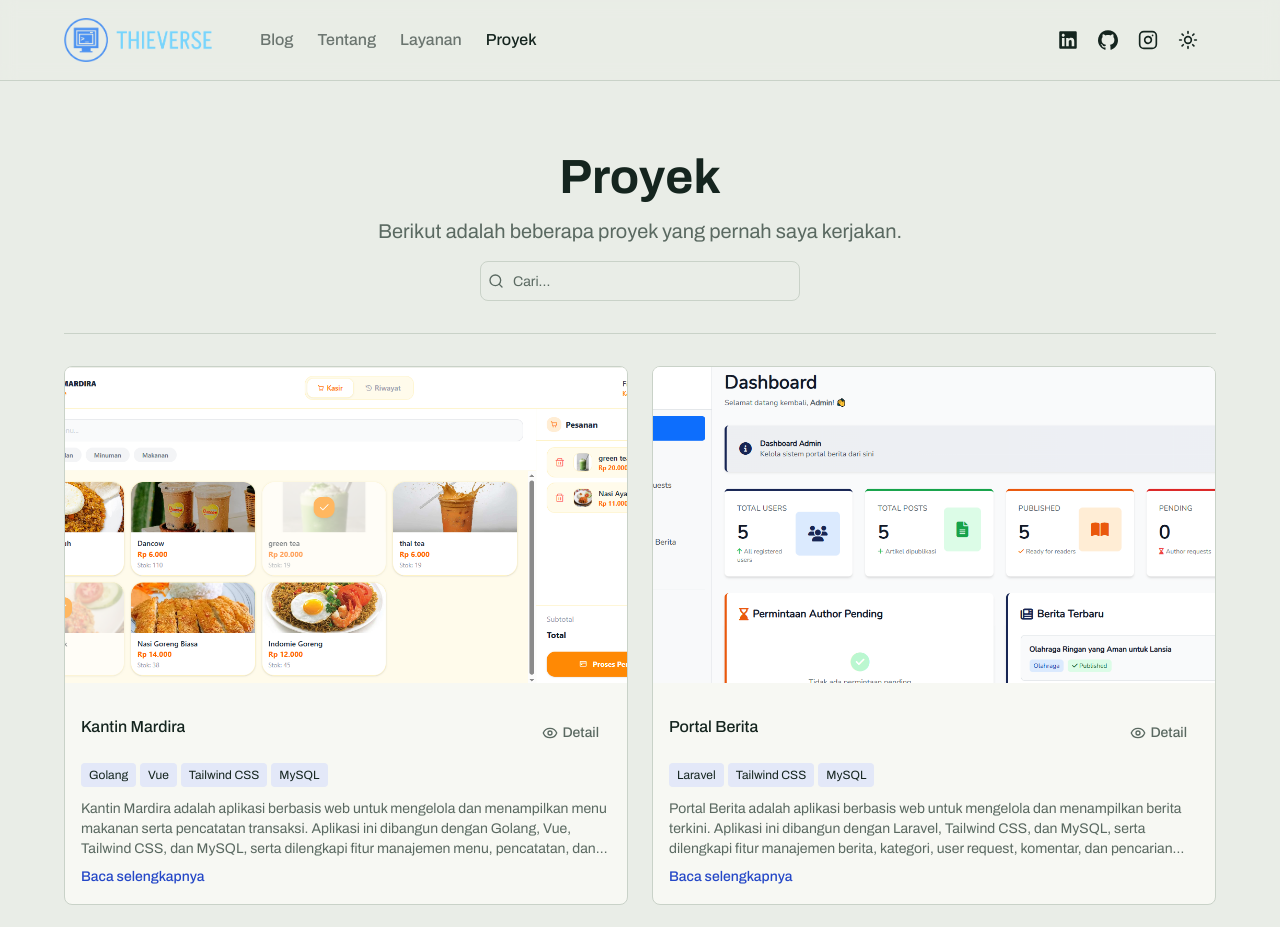
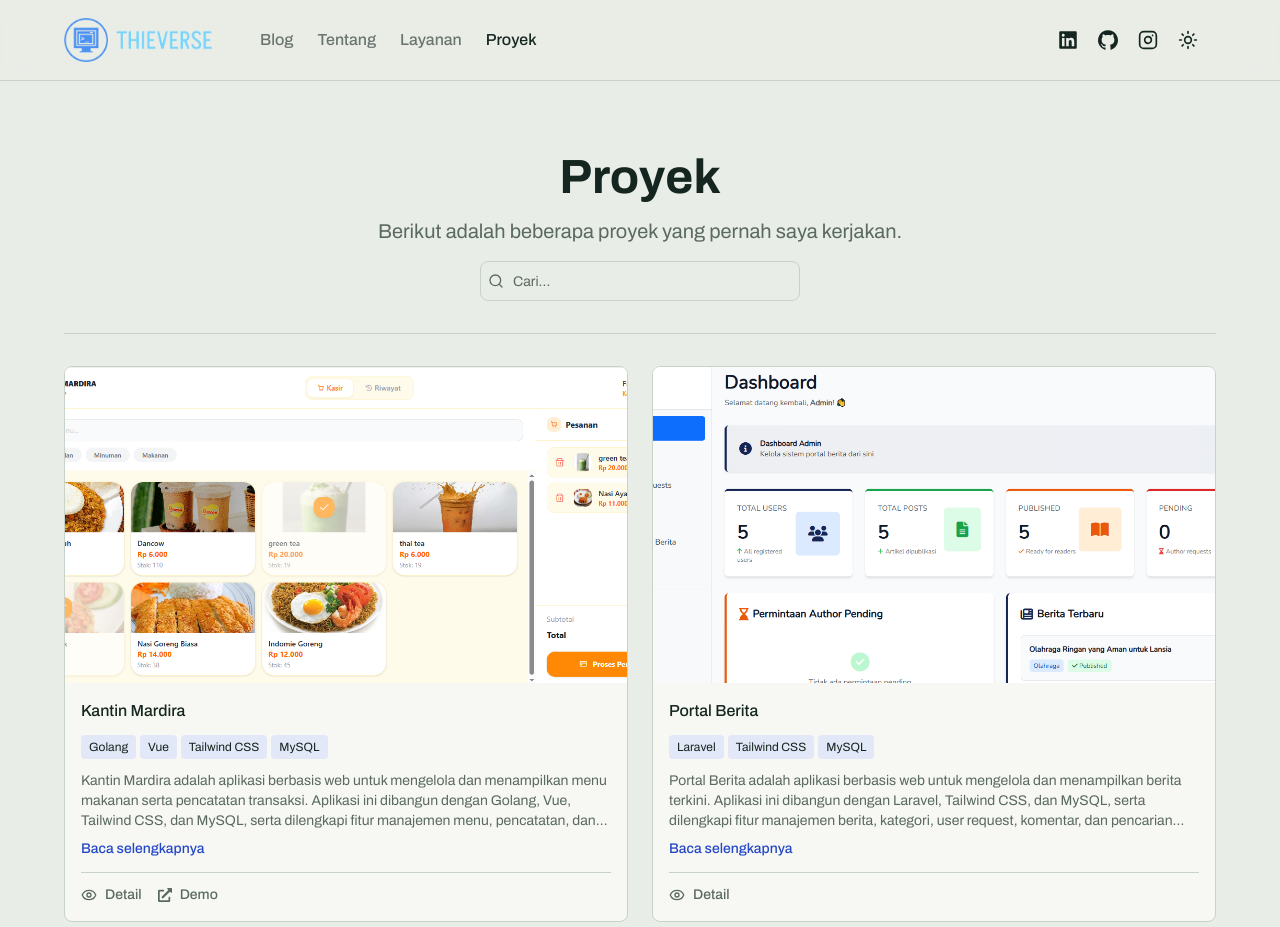
Before and after one commit to TeguhBagasM/thieverse, a Next.js app: page /projects in a window 1280 px wide. Shown: the top 927 px of the page. Built offline with nearby package versions, Linux system fonts and the light colour scheme; no server answers.

Commit message:
fix(projects): tampilkan tautan kartu proyek tanpa hover
Co-Authored-By: Claude Sonnet 5.5 <noreply@anthropic.com>

```diff
--- a/components/projects/project-item.tsx
+++ b/components/projects/project-item.tsx
@@ -3,11 +3,9 @@
 import React, { useState } from "react";
 import { FaExternalLinkAlt, FaGithub } from "react-icons/fa";
 import { cn } from "@/lib/utils";
-import CustomLink from "./custom-link";
 import { TProject } from "./_project-mock";
-import { Button } from "@/components/ui/button";
 import { CoverImage } from "@/components/ui-kit/cover-image";
-import { useRouter } from "next/navigation";
+import Link from "next/link";
 import { Eye } from "lucide-react";
 
 type ProjectItemProps = TProject;
@@ -23,95 +21,86 @@ const ProjectItem: React.FC<ProjectItemProps> = ({
   repoUrl,
 }) => {
   const [isExpanded, setIsExpanded] = useState(false);
-  const router = useRouter();
-
-  const toggleDescription = () => {
-    setIsExpanded(!isExpanded);
-  };
-
-  const handleViewDetail = () => {
-    router.push(`/projects/${id}`);
-  };
+  const detailHref = `/projects/${id}`;
+  const linkClass =
+    "inline-flex items-center gap-2 text-sm font-medium text-muted-foreground transition-colors duration-150 hover:text-primary";
 
   return (
-    <li role="listitem" className="list-none">
-      <div className="group grid gap-4 overflow-hidden rounded-lg border border-line bg-surface">
-        <CoverImage
-          src={cover}
-          alt={`${title} project screenshot`}
-          sizes="(max-width: 768px) 100vw, (max-width: 1200px) 50vw, 33vw"
-          className="rounded-none border-0"
-        >
-          <div className="absolute inset-0 flex flex-col items-center justify-center space-y-3 bg-overlay/60 opacity-0 transition-opacity duration-150 ease-in-out group-hover:opacity-100">
-            {deployedURL && (
-              <CustomLink
-                aria-label={`View ${title} live demo`}
-                href={deployedURL}
-                className="flex items-center gap-2 rounded bg-overlay/30 px-4 py-2 text-overlay-foreground backdrop-blur-sm transition-colors duration-150 hover:bg-overlay/50"
-              >
-                <FaExternalLinkAlt size={20} />
-                <span>Live Demo</span>
-              </CustomLink>
-            )}
+    <li className="list-none">
+      <article className="flex h-full flex-col overflow-hidden rounded-lg border border-line bg-surface">
+        {/* Duplikat tautan judul, jadi disembunyikan dari keyboard dan pembaca layar. */}
+        <Link href={detailHref} tabIndex={-1} aria-hidden="true">
+          <CoverImage
+            src={cover}
+            alt={`Tampilan proyek ${title}`}
+            sizes="(max-width: 768px) 100vw, 50vw"
+            className="rounded-none border-0"
+          />
+        </Link>
 
-            {isRepo && repoUrl && (
-              <CustomLink
-                aria-label={`View ${title} source code on GitHub`}
-                href={repoUrl}
-                className="flex items-center gap-2 rounded bg-overlay/30 px-4 py-2 text-overlay-foreground backdrop-blur-sm transition-colors duration-150 hover:bg-overlay/50"
-              >
-                <FaGithub size={20} />
-                <span>Source Code</span>
-              </CustomLink>
-            )}
-          </div>
-        </CoverImage>
+        <div className="flex flex-1 flex-col gap-3 p-4">
+          <h2 className="line-clamp-1 text-base font-medium text-foreground">
+            <Link href={detailHref} className="transition-colors duration-150 hover:text-primary">
+              {title}
+            </Link>
+          </h2>
 
-        <div className="space-y-3 p-4">
-          <div className="flex items-start justify-between gap-2">
-            <h2 className="line-clamp-1 text-base font-medium text-foreground">
-              {title}
-            </h2>
-            <Button
-              variant="ghost"
-              size="sm"
-              onClick={handleViewDetail}
-              className="shrink-0 text-muted-foreground hover:text-primary"
-              aria-label={`View detailed information about ${title}`}
-            >
-              <Eye size={16} className="mr-1" />
-              Detail
-            </Button>
-          </div>
+          <ul className="flex flex-wrap gap-1" aria-label="Teknologi yang digunakan">
+            {stacks.map((stack) => (
+              <li key={stack} className="rounded bg-accent-soft px-2 py-1 text-xs text-foreground">
+                {stack}
+              </li>
+            ))}
+          </ul>
 
-          <div className="flex flex-wrap gap-1" aria-label="Technologies used">
-            {stacks.map((stack, index) => (
-              <span
-                key={`${id}-stack-${index}`}
-                className="rounded bg-accent-soft px-2 py-1 text-xs text-foreground"
-              >
-                {stack}
-              </span>
-            ))}
-          </div>
-
-          <div className="relative">
+          <div>
             <p className={cn("text-sm text-muted-foreground", !isExpanded && "line-clamp-3")}>
               {description}
             </p>
             {description.length > 150 && (
               <button
-                onClick={toggleDescription}
+                type="button"
+                onClick={() => setIsExpanded(!isExpanded)}
                 className="mt-2 text-sm font-medium text-primary transition-colors duration-150 hover:text-foreground"
                 aria-expanded={isExpanded}
-                aria-label={isExpanded ? "Show less description" : "Show more description"}
               >
                 {isExpanded ? "Sembunyikan" : "Baca selengkapnya"}
               </button>
             )}
           </div>
+
+          <div className="mt-auto flex flex-wrap items-center gap-x-4 gap-y-2 border-t border-line pt-3">
+            <Link href={detailHref} className={linkClass} aria-label={`Detail proyek ${title}`}>
+              <Eye size={16} aria-hidden="true" />
+              Detail
+            </Link>
+            {deployedURL && (
+              <a
+                href={deployedURL}
+                target="_blank"
+                rel="noopener noreferrer"
+                className={linkClass}
+                aria-label={`Demo ${title}`}
+              >
+                <FaExternalLinkAlt size={14} aria-hidden="true" />
+                Demo
+              </a>
+            )}
+            {isRepo && repoUrl && (
+              <a
+                href={repoUrl}
+                target="_blank"
+                rel="noopener noreferrer"
+                className={linkClass}
+                aria-label={`Source code ${title}`}
+              >
+                <FaGithub size={16} aria-hidden="true" />
+                Source Code
+              </a>
+            )}
+          </div>
         </div>
-      </div>
+      </article>
     </li>
   );
 };
--- a/components/projects/project-list.tsx
+++ b/components/projects/project-list.tsx
@@ -20,15 +20,17 @@ const ProjectList: React.FC<ProjectListProps> = ({ projects }) => {
         <SearchInput />
       </div>
       <hr className="mb-8" />
-      <div className="grid grid-cols-1 md:grid-cols-2 gap-6">
-        {projects.length > 0 ? (
-          projects.map((project) => <ProjectItem key={project.id} {...project} />)
-        ) : (
-          <div className="col-span-1 flex h-64 items-center justify-center md:col-span-2 lg:col-span-3">
-            <EmptyState title="Project tidak ditemukan" className="h-full" />
-          </div>
-        )}
-      </div>
+      {projects.length > 0 ? (
+        <ul className="grid grid-cols-1 md:grid-cols-2 gap-6">
+          {projects.map((project) => (
+            <ProjectItem key={project.id} {...project} />
+          ))}
+        </ul>
+      ) : (
+        <div className="flex h-64 items-center justify-center">
+          <EmptyState title="Proyek tidak ditemukan" className="h-full" />
+        </div>
+      )}
     </Container>
   );
 };
```
